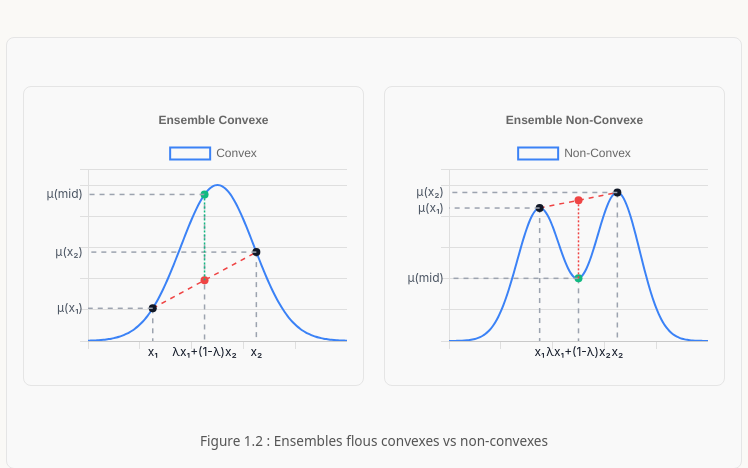
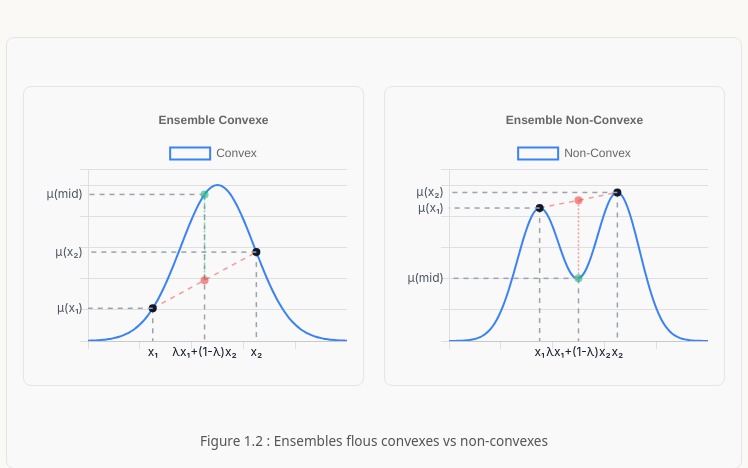
Before and after one commit to Anam-Ayoub/resume_XAI, a plain HTML site: page index.html in a window 1280 px wide. Shown: the part 2627-3095 px from the top of the page, 266-1014 px from the left. Drawn offline with nearby package versions, Linux system fonts and the light colour scheme.

Commit message:
Soften green and red colors in convex charts to be less flashy

```diff
--- a/index.html
+++ b/index.html
@@ -1956,7 +1956,7 @@ Accepte   Refus
 
                     // Draw Chord
                     ctx.setLineDash([5, 5]);
-                    ctx.strokeStyle = '#ef4444'; // red for chord
+                    ctx.strokeStyle = 'rgba(239, 68, 68, 0.5)'; // softer red for chord
                     ctx.beginPath();
                     ctx.moveTo(x.getPixelForValue(x1), y.getPixelForValue(y1));
                     ctx.lineTo(x.getPixelForValue(x2), y.getPixelForValue(y2));
@@ -1971,7 +1971,7 @@ Accepte   Refus
                         ctx.stroke();
 
                         // point on curve
-                        ctx.fillStyle = pt.xv === xm ? '#10b981' : '#111827';
+                        ctx.fillStyle = pt.xv === xm ? 'rgba(16, 185, 129, 0.6)' : '#111827';
                         ctx.beginPath();
                         ctx.arc(x.getPixelForValue(pt.xv), y.getPixelForValue(pt.yv), 4, 0, 2*Math.PI);
                         ctx.fill();
@@ -1997,13 +1997,13 @@ Accepte   Refus
                     });
 
                     // Highlight the chord midpoint
-                    ctx.fillStyle = '#ef4444';
+                    ctx.fillStyle = 'rgba(239, 68, 68, 0.6)';
                     ctx.beginPath();
                     ctx.arc(x.getPixelForValue(xm), y.getPixelForValue(yChord), 4, 0, 2*Math.PI);
                     ctx.fill();
 
                     // Connect mid curve point to chord mid point to show gap explicitly
-                    ctx.strokeStyle = isConvex ? '#10b981' : '#ef4444';
+                    ctx.strokeStyle = isConvex ? 'rgba(16, 185, 129, 0.5)' : 'rgba(239, 68, 68, 0.5)';
                     ctx.setLineDash([2, 2]);
                     ctx.beginPath();
                     ctx.moveTo(x.getPixelForValue(xm), y.getPixelForValue(ym));
```
